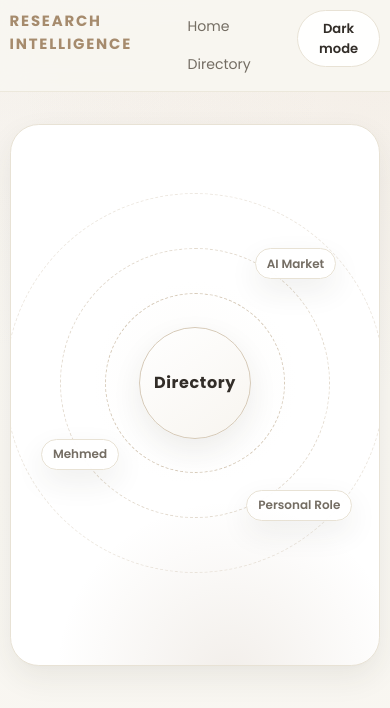
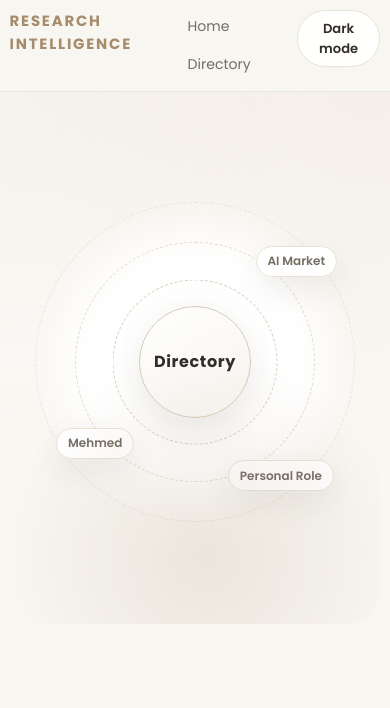
Before and after one commit to msarmadktk/intelligent-hub, a Next.js app: page / in a window 390 px wide. Shown: the top 708 px of the page. Built offline with nearby package versions, Linux system fonts and the light colour scheme.

Commit message:
Home page hero section orbits updated

```diff
--- a/src/app/globals.css
+++ b/src/app/globals.css
@@ -429,20 +429,35 @@ html[data-theme="dark"] .panel {
 
 .home-hero {
   position: relative;
+  border-radius: 2rem;
 }
 
 .home-hero::after {
   content: "";
   position: absolute;
-  inset: auto -8% -35% auto;
-  width: 360px;
-  height: 360px;
+  inset: auto -10% -28% auto;
+  width: 420px;
+  height: 420px;
   border-radius: 999px;
   background: radial-gradient(
     circle at center,
-    color-mix(in srgb, var(--teal) 14%, transparent),
+    color-mix(in srgb, var(--teal) 16%, transparent),
     transparent 68%
   );
+  pointer-events: none;
+}
+
+.home-hero::before {
+  content: "";
+  position: absolute;
+  inset: 6% 12%;
+  border-radius: 50%;
+  background: radial-gradient(
+    circle at center,
+    color-mix(in srgb, var(--surface) 42%, transparent),
+    transparent 70%
+  );
+  filter: blur(10px);
   pointer-events: none;
 }
 
@@ -454,7 +469,7 @@ html[data-theme="dark"] .panel {
 }
 
 .home-visual-expanded {
-  min-height: 720px;
+  min-height: 680px;
 }
 
 .home-orbit {
@@ -470,7 +485,7 @@ html[data-theme="dark"] .panel {
 }
 
 .home-orbit-expanded {
-  width: min(100%, 760px);
+  width: min(100%, 700px);
 }
 
 .home-orbit-expanded .home-orbit-core {
@@ -530,8 +545,8 @@ html[data-theme="dark"] .panel {
 }
 
 .home-orbit-expanded .home-orbit-ring-one {
-  width: 280px;
-  height: 280px;
+  width: 260px;
+  height: 260px;
 }
 
 .home-orbit-ring-two {
@@ -541,8 +556,8 @@ html[data-theme="dark"] .panel {
 }
 
 .home-orbit-expanded .home-orbit-ring-two {
-  width: 440px;
-  height: 440px;
+  width: 390px;
+  height: 390px;
 }
 
 .home-orbit-ring-three {
@@ -552,8 +567,8 @@ html[data-theme="dark"] .panel {
 }
 
 .home-orbit-expanded .home-orbit-ring-three {
-  width: 620px;
-  height: 620px;
+  width: 540px;
+  height: 540px;
 }
 
 .home-orbit-chip {
@@ -584,18 +599,18 @@ html[data-theme="dark"] .panel {
 }
 
 .home-orbit-link-one {
-  top: 10%;
-  right: 18%;
+  top: 16%;
+  right: 21%;
 }
 
 .home-orbit-link-two {
-  left: 11%;
-  bottom: 19%;
+  left: 17%;
+  bottom: 21%;
 }
 
 .home-orbit-link-three {
-  right: 10%;
-  bottom: 13%;
+  right: 18%;
+  bottom: 15%;
 }
 
 .home-step {
@@ -627,7 +642,7 @@ html[data-theme="dark"] .panel {
   }
 
   .home-visual-expanded {
-    min-height: 540px;
+    min-height: 500px;
   }
 
   .home-orbit {
@@ -635,7 +650,7 @@ html[data-theme="dark"] .panel {
   }
 
   .home-orbit-expanded {
-    width: min(100%, 420px);
+    width: min(100%, 380px);
   }
 
   .home-orbit-expanded .home-orbit-core {
@@ -656,8 +671,8 @@ html[data-theme="dark"] .panel {
   }
 
   .home-orbit-expanded .home-orbit-ring-one {
-    width: 180px;
-    height: 180px;
+    width: 165px;
+    height: 165px;
   }
 
   .home-orbit-ring-two {
@@ -666,8 +681,8 @@ html[data-theme="dark"] .panel {
   }
 
   .home-orbit-expanded .home-orbit-ring-two {
-    width: 270px;
-    height: 270px;
+    width: 240px;
+    height: 240px;
   }
 
   .home-orbit-ring-three {
@@ -676,8 +691,8 @@ html[data-theme="dark"] .panel {
   }
 
   .home-orbit-expanded .home-orbit-ring-three {
-    width: 380px;
-    height: 380px;
+    width: 320px;
+    height: 320px;
   }
 
   .home-orbit-link {
@@ -686,18 +701,18 @@ html[data-theme="dark"] .panel {
   }
 
   .home-orbit-link-one {
-    top: 8%;
+    top: 14%;
     right: 6%;
   }
 
   .home-orbit-link-two {
-    left: 2%;
-    bottom: 23%;
+    left: 7%;
+    bottom: 20%;
   }
 
   .home-orbit-link-three {
-    right: 1%;
-    bottom: 7%;
+    right: 7%;
+    bottom: 10%;
   }
 }
 
--- a/src/app/page.tsx
+++ b/src/app/page.tsx
@@ -21,7 +21,7 @@ const homeTopics = [
 export default function Home() {
   return (
     <main className="page-shell">
-      <section className="panel home-hero fade-up overflow-hidden">
+      <section className="home-hero fade-up overflow-hidden">
         <div className="home-visual home-visual-expanded p-6 md:p-10">
           <div className="home-orbit home-orbit-expanded">
             <Link href="/directory" className="home-orbit-core home-orbit-core-link">
```
